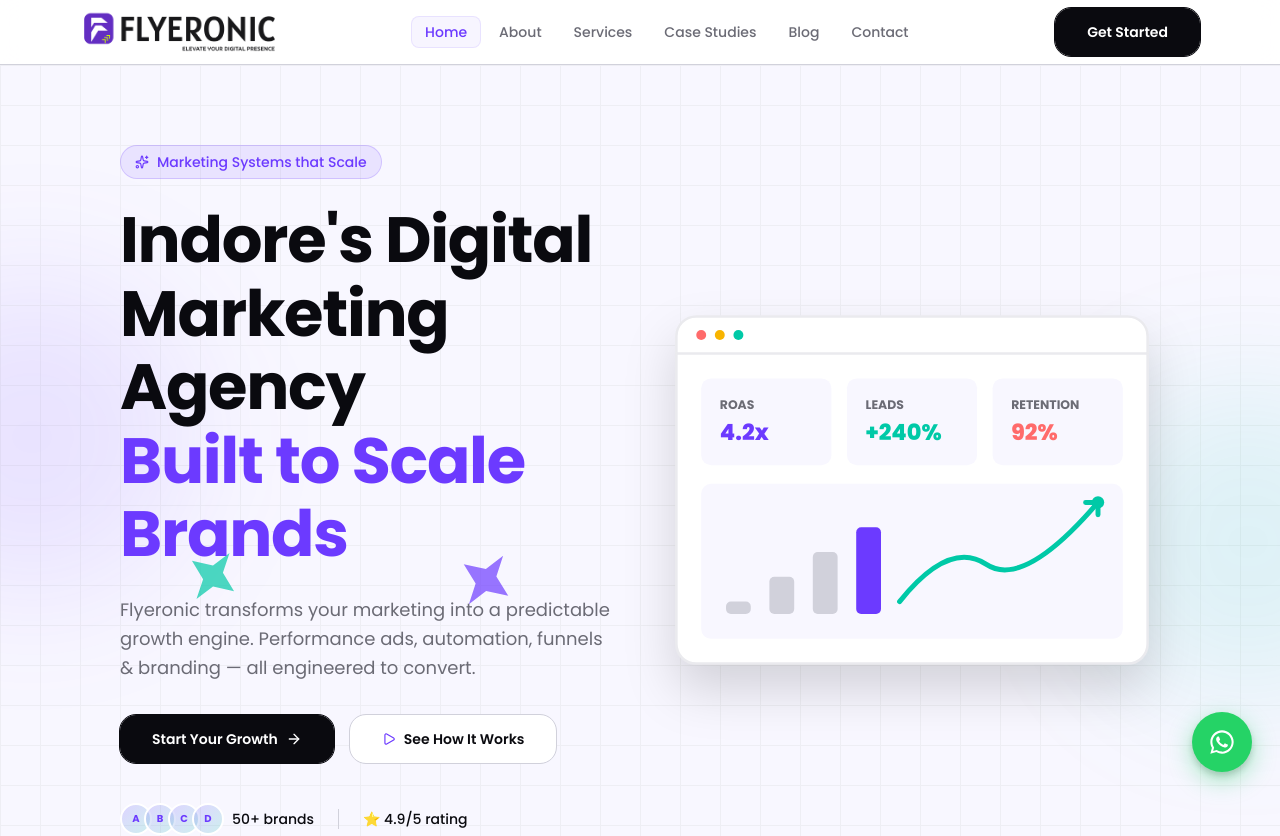
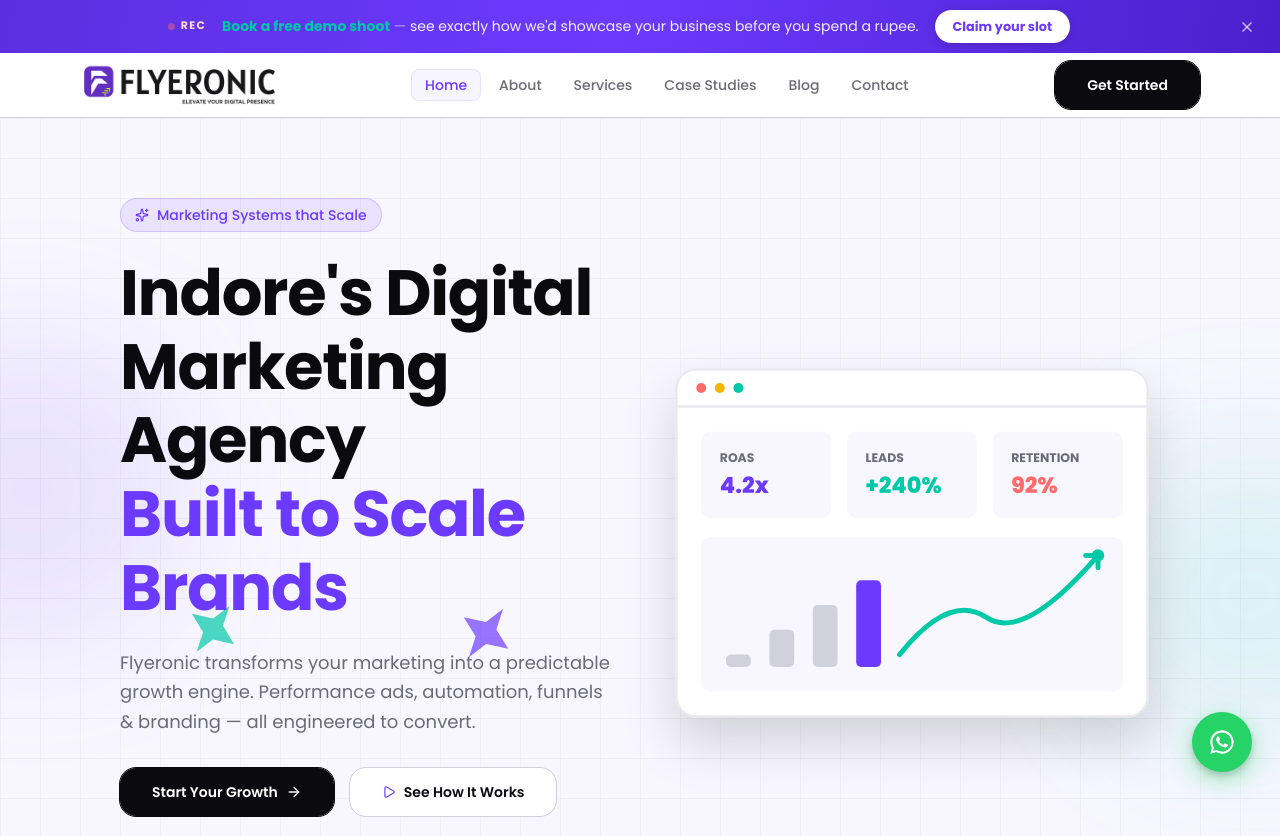
Before and after one commit to ashishsolanki25/Flyeronic.com, a Next.js app: page / in a window 1280 px wide. Shown: the top 836 px of the page. Built offline with nearby package versions, Linux system fonts and the light colour scheme.

Commit message:
Add AnnouncementBar for free demo shoot offer to layout

```diff
--- a/app/layout.tsx
+++ b/app/layout.tsx
@@ -3,6 +3,7 @@
 import { Providers } from "@/components/providers";
 import { ScrollAnimation } from "@/components/scroll-animation";
 import { WhatsAppButton } from "@/components/ui/whatsapp-button";
+import { AnnouncementBar } from "@/components/ui/announcement-bar";
 import "./globals.css";
 
 const poppins = Poppins({
@@ -139,6 +140,7 @@
       suppressHydrationWarning
     >
       <body className="min-h-screen bg-background text-foreground antialiased">
+        <AnnouncementBar />
         <script
           type="application/ld+json"
           dangerouslySetInnerHTML={{ __html: JSON.stringify(localBusinessSchema) }}
```
